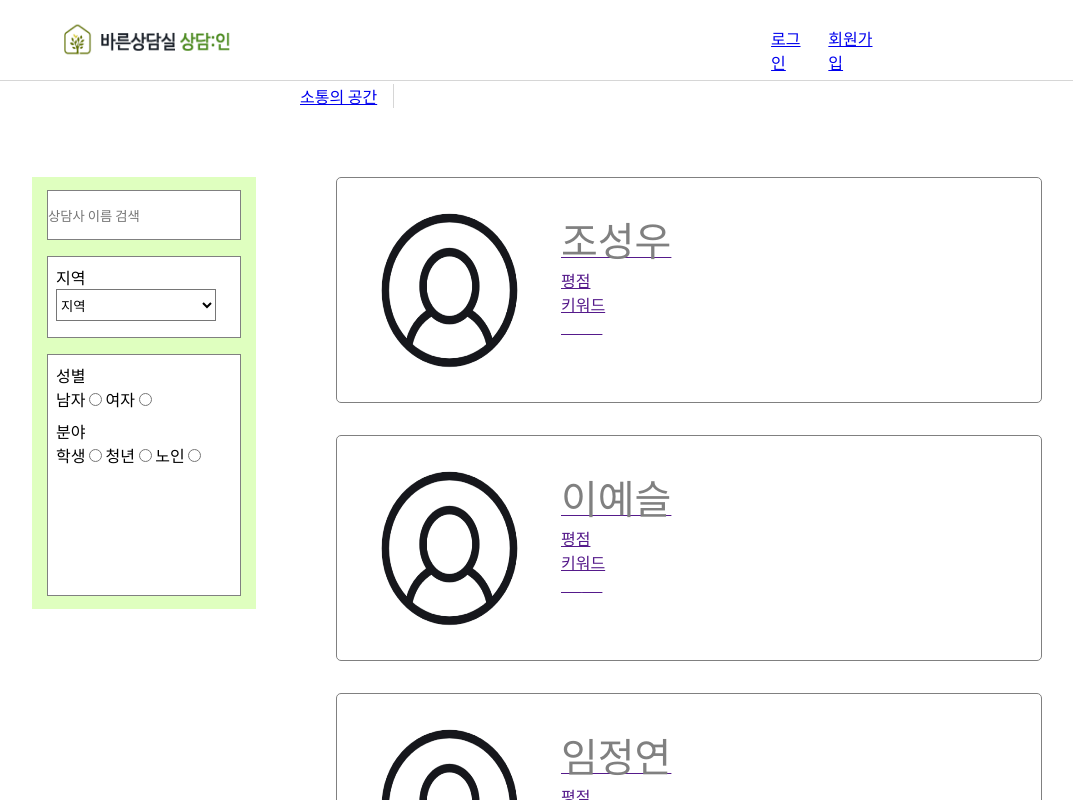
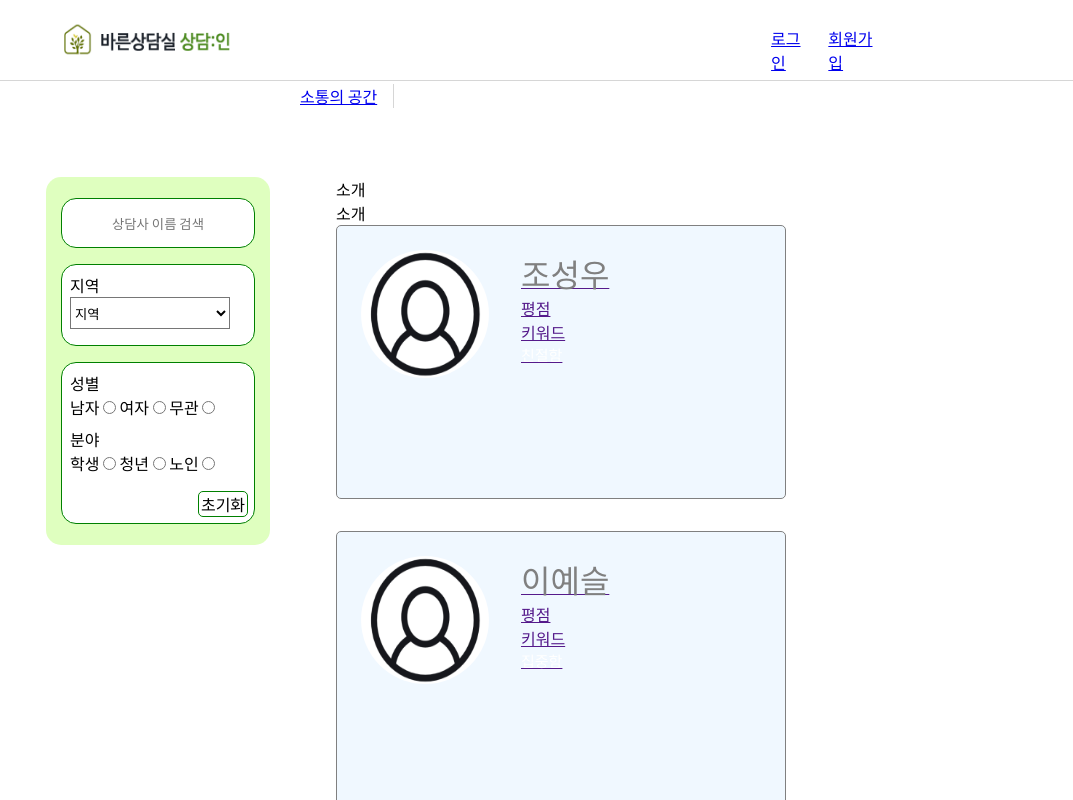
Before and after one commit to GDSC-SKHU/4Team-Solution-Fe, a Next.js app in the folder solution4/: page /conSearch in a window 1280 px wide. Shown: the top 800 px of the page, without its empty margins (104-1177 px from the left). Built offline with nearby package versions, Linux system fonts and the light colour scheme.

Commit message:
feat: 검색창 stikcy 활용

```diff
--- a/solution4/src/components/Consultant.tsx
+++ b/solution4/src/components/Consultant.tsx
@@ -17,6 +17,9 @@ const consultant: IConsultant[] = [
 
 function List() {
   return (
+    <Box>
+      <div>소개</div>
+      <div>소개</div>
       <ConsultantBox>
         {consultant.map((each, index) => {
           return (
@@ -38,10 +41,15 @@ function List() {
           );
         })}
       </ConsultantBox>
+    </Box>
   );
 }
 
 export default List;
+const Box = styled.div`
+  display: flex;
+  flex-direction: column;
+`;
 
 const ConsultantBox = styled.section`
   display: flex;
@@ -50,46 +58,50 @@ const ConsultantBox = styled.section`
   gap: 2rem;
 
   width: 44rem;
-  height: 100%;
 `;
 
 const Consultant = styled.div`
-  padding: 2rem;
-  width: 40rem;
-  height: 10rem;
-
+  padding: 1.5rem;
+  width: 25rem;
+  height: 14rem;
 
   border: solid 1px gray;
 
   border-radius: 5px;
+
+  background-color: aliceblue;
 `;
 
 const StyledGrid = styled.div`
   display: grid;
-  grid-template-columns: 10rem 30rem;
-  grid-template-rows: 10rem;
+  grid-template-columns: 8rem 15rem;
+  grid-template-rows: 12rem;
+
+  /* background-color: pink; */
 `;
 
 const StyledImgWrap = styled.div`
-  width: 10rem;
-  height: 10rem;
+  width: 8rem;
+  height: 8rem;
 `;
 
 const StyledImg = styled.img`
-  width: 10rem;
-  height: 10rem;
+  width: 8rem;
+  height: 8rem;
 
   border-radius: 50%;
 `;
 
 const Styledinformation = styled.div`
   padding-left: 2rem;
-  width: 10rem;
-  height: 5rem;
+  width: 12rem;
+  height: 10rem;
+
+  /* background-color: #93daf6; */
 `;
 
 const StyledSpan = styled.span`
-  font-size: 2.5rem;
+  font-size: 2em;
   color: gray;
 `;
 
--- a/solution4/src/pages/conSearch.tsx
+++ b/solution4/src/pages/conSearch.tsx
@@ -24,6 +24,8 @@ export default function Findpsy() {
             <input type="radio"></input>
             <label htmlFor="term"> 여자 </label>
             <input type="radio"></input>
+            <label htmlFor="term"> 무관 </label>
+            <input type="radio"></input>
           </Gender>
           <Day>분야</Day>
           <label htmlFor="term">학생 </label>
@@ -32,6 +34,7 @@ export default function Findpsy() {
           <input type="radio"></input>
           <label htmlFor="term"> 노인 </label>
           <input type="radio"></input>
+          <Reset>초기화</Reset>
         </DetailBox>
       </Condition>
       <List></List>
@@ -49,6 +52,10 @@ const Container = styled.div`
 `;
 
 const Condition = styled.aside`
+  position: sticky;
+  top: 150px;
+  left: 150px;
+
   margin-right: 5rem;
 
   display: flex;
@@ -56,10 +63,11 @@ const Condition = styled.aside`
   justify-content: center;
   align-items: center;
 
+  border-radius: 15px;
   background-color: #ccff99a0;
 
   width: 14rem;
-  height: 27rem;
+  height: 23rem;
 `;
 
 const Search = styled.input`
@@ -70,7 +78,10 @@ const Search = styled.input`
   width: 12rem;
   height: 3rem;
 
-  border: solid 1px gray;
+  border: solid 1px green;
+  border-radius: 15px;
+
+  text-align: center;
 `;
 
 const Location = styled.div`
@@ -82,7 +93,8 @@ const Location = styled.div`
   width: 11rem;
   height: 4rem;
 
-  border: solid 1px gray;
+  border: solid 1px green;
+  border-radius: 15px;
 `;
 
 const SelectBox = styled.select`
@@ -96,8 +108,9 @@ const DetailBox = styled.div`
   background-color: white;
 
   width: 11rem;
-  height: 14rem;
-  border: solid 1px gray;
+  height: 9rem;
+  border: solid 1px green;
+  border-radius: 15px;
 `;
 
 const Gender = styled.div`
@@ -108,3 +121,16 @@ const Day = styled.div`
   padding-top: 0.5rem;
   background-color: white;
 `;
+
+const Reset = styled.div`
+  margin-left: 8rem;
+  margin-top: 1rem;
+
+  width: 3rem;
+  height: 1.5rem;
+
+  border: solid 1px green;
+  border-radius: 5px;
+
+  text-align: center;
+`;
```
Lines whose indentation alone changed are shown as unchanged.
